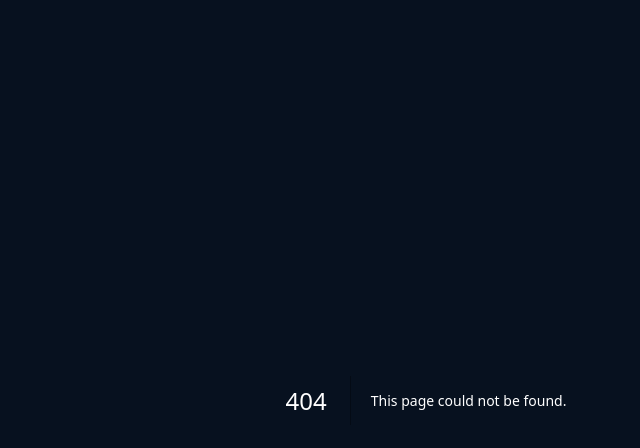
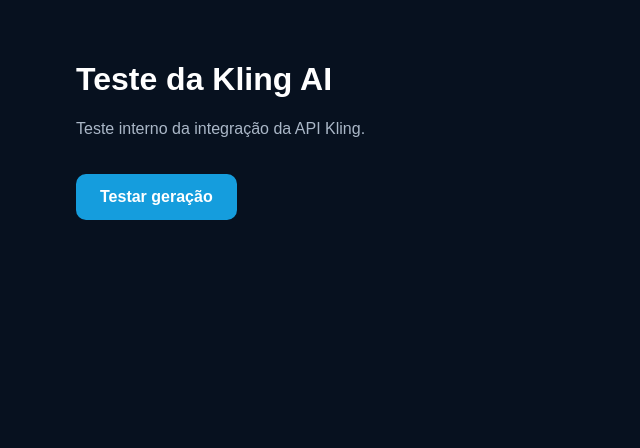
Before and after one commit to Ciel-dias/ciel-ia-studio, a Next.js app: page /teste-kling in a window 1280 px wide. Before the commit this address had no page. Shown: the top 448 px of the page, without its empty margins (214-854 px from the left). Built offline with nearby package versions, Linux system fonts and the light colour scheme.

Commit message:
Create page.tsx
Teste da API kling

```diff
--- /dev/null
+++ b/src/app/teste-kling/page.tsx
@@ -0,0 +1,100 @@
+"use client";
+
+import { useState } from "react";
+
+export default function TesteKlingPage() {
+  const [loading, setLoading] = useState(false);
+  const [resultado, setResultado] = useState("");
+
+  async function testarKling() {
+    setLoading(true);
+    setResultado("");
+
+    try {
+      const response = await fetch("/api/kling", {
+        method: "POST",
+        headers: {
+          "Content-Type": "application/json",
+        },
+        body: JSON.stringify({
+          prompt:
+            "A cinematic shot of a beautiful futuristic city at sunset, realistic lighting, slow camera movement, highly detailed.",
+          duration: "5",
+          aspect_ratio: "16:9",
+        }),
+      });
+
+      const data = await response.json();
+
+      setResultado(JSON.stringify(data, null, 2));
+    } catch (error) {
+      setResultado(
+        error instanceof Error
+          ? error.message
+          : "Erro ao testar a Kling."
+      );
+    } finally {
+      setLoading(false);
+    }
+  }
+
+  return (
+    <main
+      style={{
+        minHeight: "100vh",
+        background: "#07111f",
+        color: "#ffffff",
+        padding: "40px 20px",
+        fontFamily: "Arial, sans-serif",
+      }}
+    >
+      <div
+        style={{
+          maxWidth: "700px",
+          margin: "0 auto",
+        }}
+      >
+        <h1>Teste da Kling AI</h1>
+
+        <p style={{ color: "#aab7c7" }}>
+          Teste interno da integração da API Kling.
+        </p>
+
+        <button
+          onClick={testarKling}
+          disabled={loading}
+          style={{
+            marginTop: "20px",
+            padding: "14px 24px",
+            borderRadius: "10px",
+            border: "none",
+            background: "#159ddd",
+            color: "#ffffff",
+            fontSize: "16px",
+            fontWeight: 700,
+            cursor: loading ? "wait" : "pointer",
+          }}
+        >
+          {loading ? "Enviando para Kling..." : "Testar geração"}
+        </button>
+
+        {resultado && (
+          <pre
+            style={{
+              marginTop: "30px",
+              padding: "20px",
+              borderRadius: "12px",
+              background: "#111c2b",
+              border: "1px solid #29445f",
+              whiteSpace: "pre-wrap",
+              wordBreak: "break-word",
+              overflowX: "auto",
+            }}
+          >
+            {resultado}
+          </pre>
+        )}
+      </div>
+    </main>
+  );
+}
```
